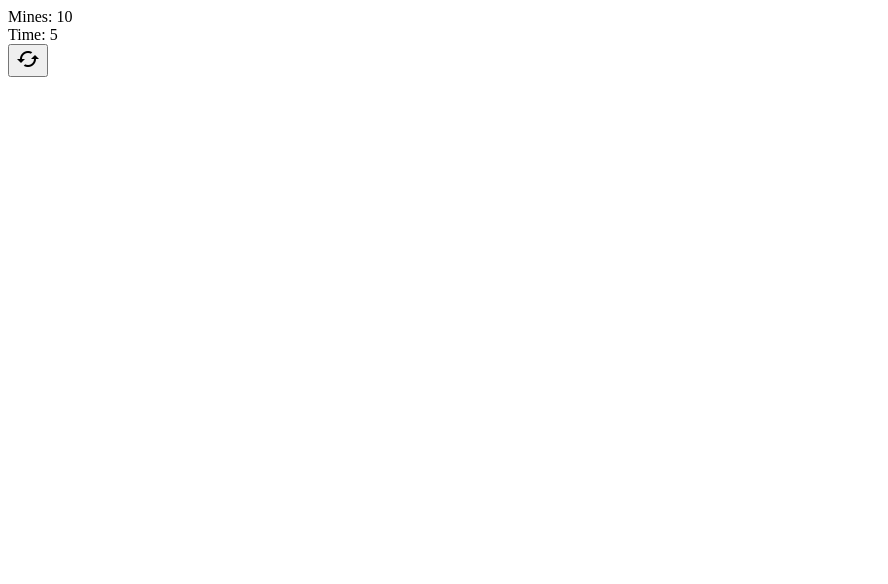
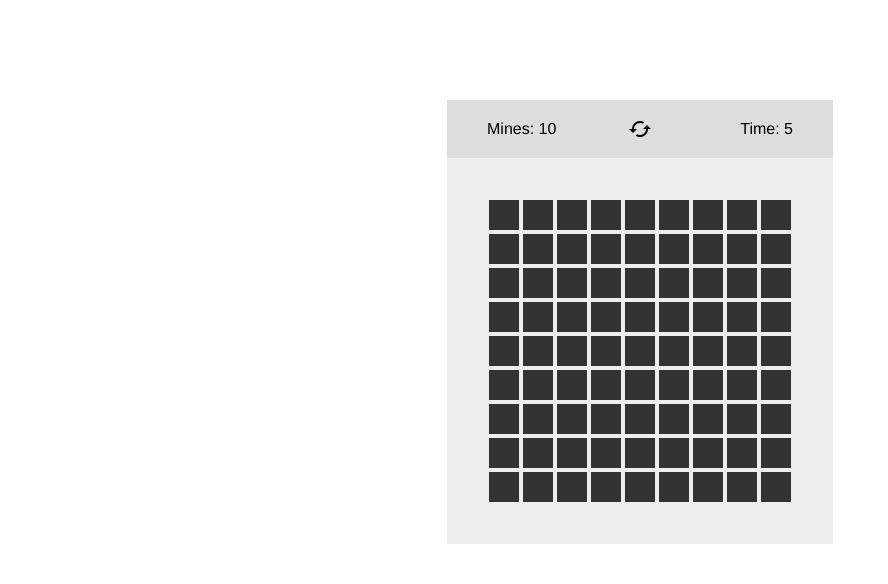
Before and after one commit to jacksbox/MineSweeper, a plain HTML site: page index.html in a window 1280 px wide. Shown: the whole page, without its empty margins (0-888 px from the left). Drawn offline with nearby package versions, Linux system fonts and the light colour scheme; the site is published under a folder, as on GitHub Pages, so addresses that start at the root find nothing.

Commit message:
FIX wrapped js in anonymouse function

```diff
--- a/index.html
+++ b/index.html
@@ -5,14 +5,15 @@
   	<meta name="description" content="jacksbox.de">
   	<meta name="author" content="Mario Jäckle">
 
-    <link href="/css/style.css" rel="stylesheet">
+    <link href="css/style.css" rel="stylesheet">
     <!-- GOOGLE WEBFONT ICONS -->
     <link href="https://fonts.googleapis.com/icon?family=Material+Icons" rel="stylesheet">
 
     <!-- ANGULAR -->
-    <script src="https://ajax.googleapis.com/ajax/libs/angularjs/1.4.8/angular.min.js"></script>
+    <script src="https://ajax.googleapis.com/ajax/libs/angularjs/1.4.8/angular.js"></script>
     <!-- APP SCRIPT -->
     <script src="js/main.js"></script>
+
   </head>
   <body>
   	<div class="wrapper" ng-controller="Game" style="width:{{rows * 34 + 80}}px">
--- a/js/main.js
+++ b/js/main.js
@@ -1,10 +1,11 @@
-
 /*!
  * jacksbox MineSweeper v0.9
  *
  * Author: Mario Jäckle
  * eMail: support@jacksbox.de
  */
+(function(){ // without the wrapping, its not working on a server?
+
 var app = angular.module('MineSweeper', []);
 var DEV = false;		// are we in development mode?
 
@@ -267,3 +268,5 @@ app.directive('ngRightClick', function($parse) {
         });
     };
 });
+
+})();
```
